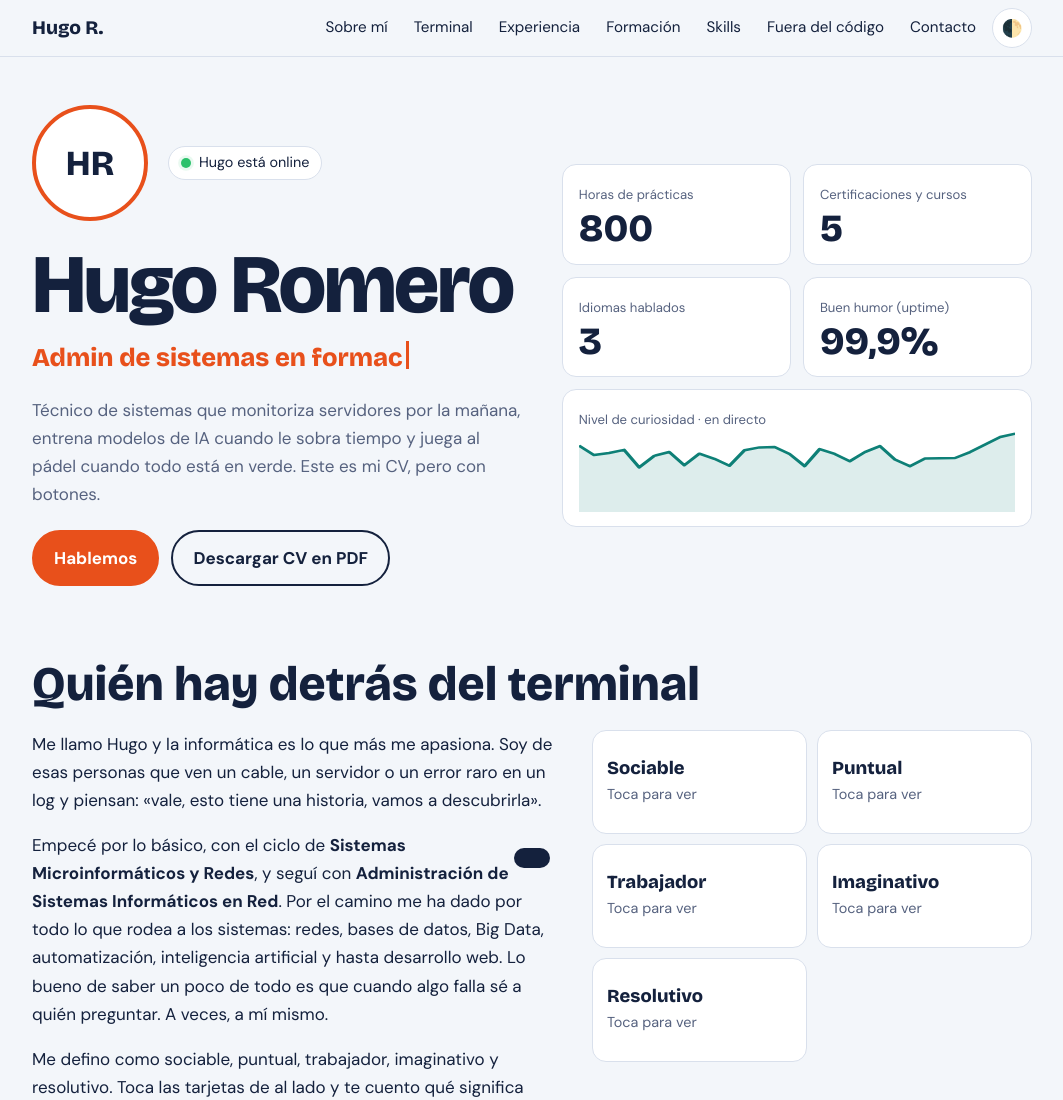
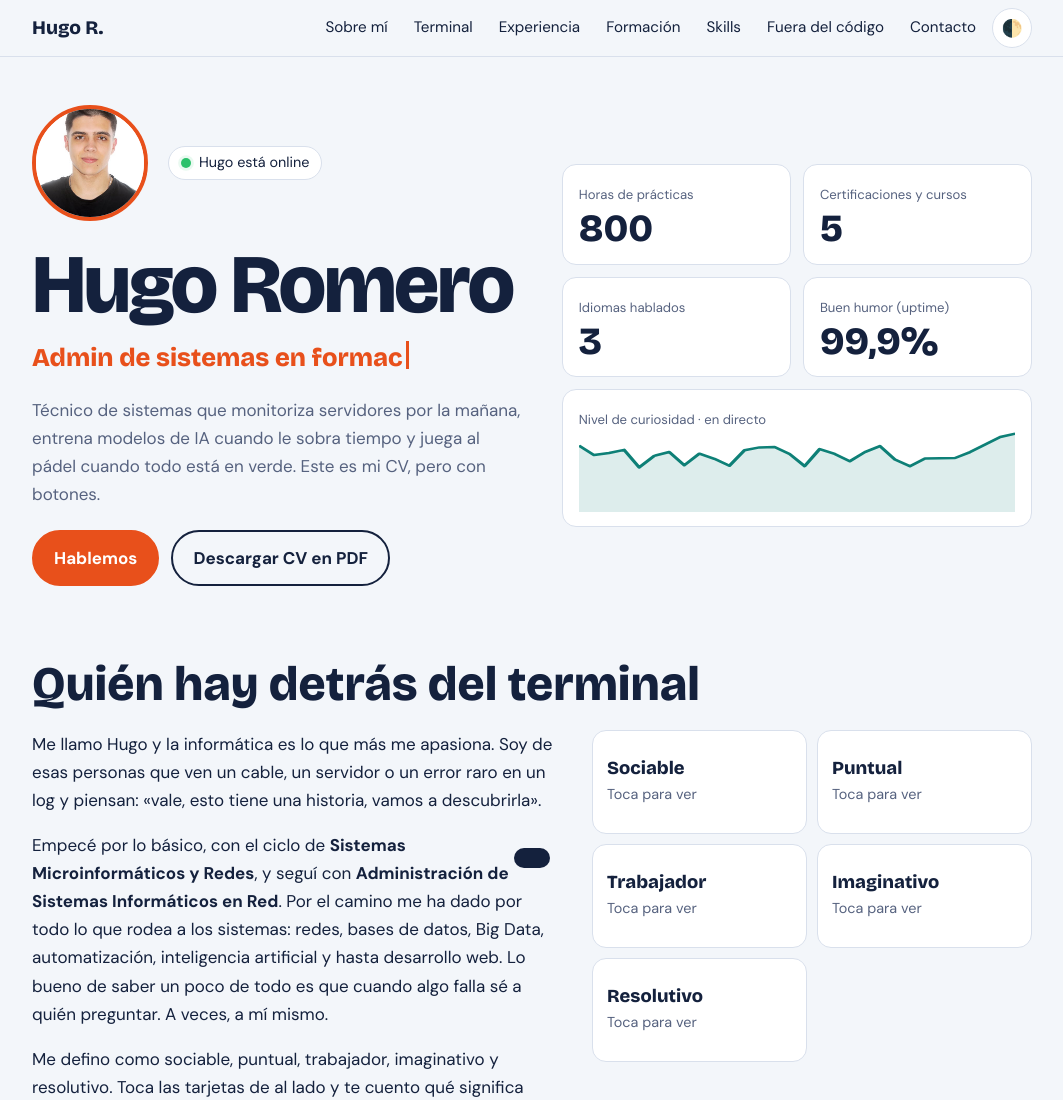
Before and after one commit to hugorobe99/hugorobe99.github.io-cv, a plain HTML site: page index.html in a window 1280 px wide. Shown: the top 1100 px of the page, without its empty margins (108-1171 px from the left). Drawn offline with nearby package versions, Linux system fonts and the light colour scheme.

Commit message:
Update image source in index.html

```diff
--- a/index.html
+++ b/index.html
@@ -121,7 +121,7 @@ footer{text-align:center;color:var(--mute);font-size:.9rem;padding:28px 20px 40p
 <header class="wrap hero">
   <div>
     <div class="me">
-      <img src="foto.jpg" alt="Foto de Hugo Romero" onerror="this.outerHTML='<div class=ph>HR</div>'">
+      <img src="foto_cv.jpeg" alt="Foto de Hugo Romero" onerror="this.outerHTML='<div class=ph>HR</div>'">
       <span class="pill"><span class="dot"></span>Hugo está online</span>
     </div>
     <h1>Hugo Romero</h1>
```
